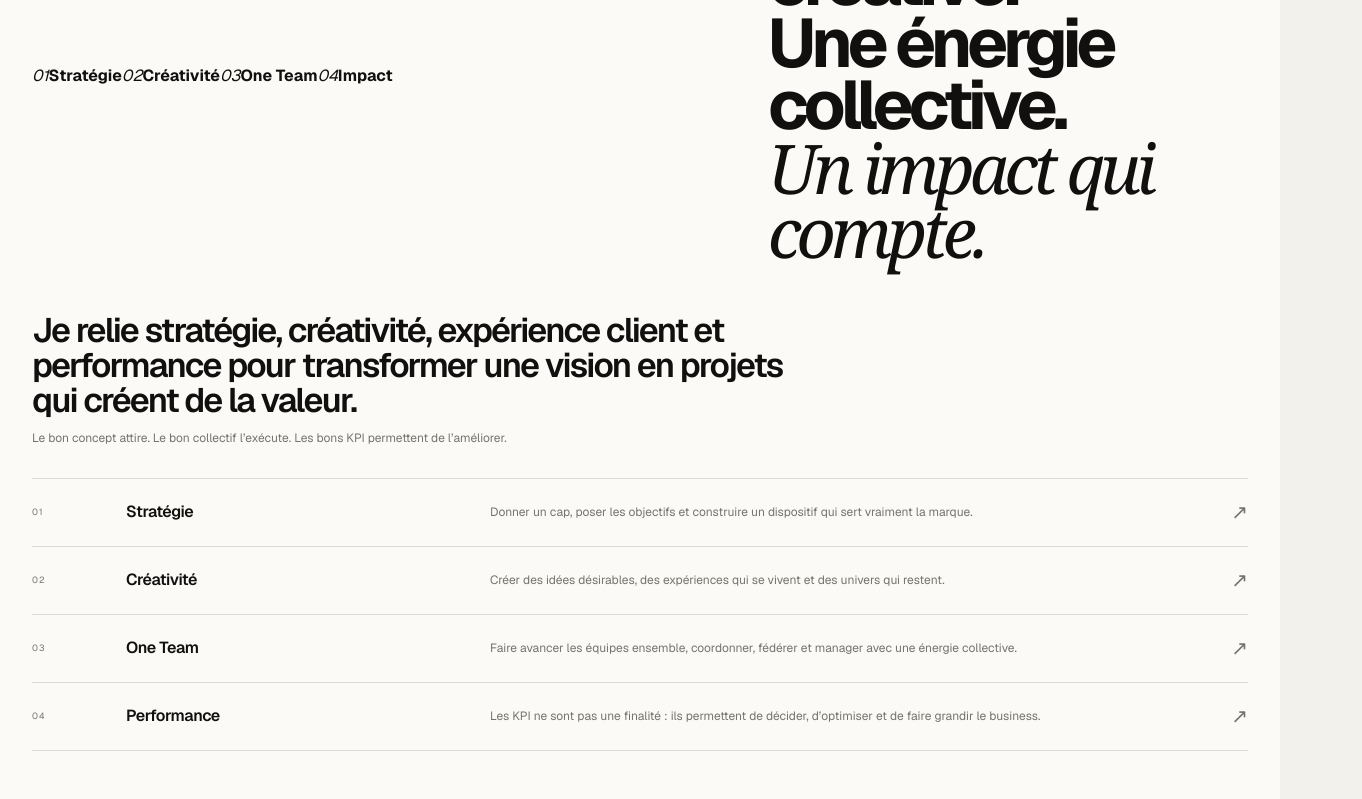
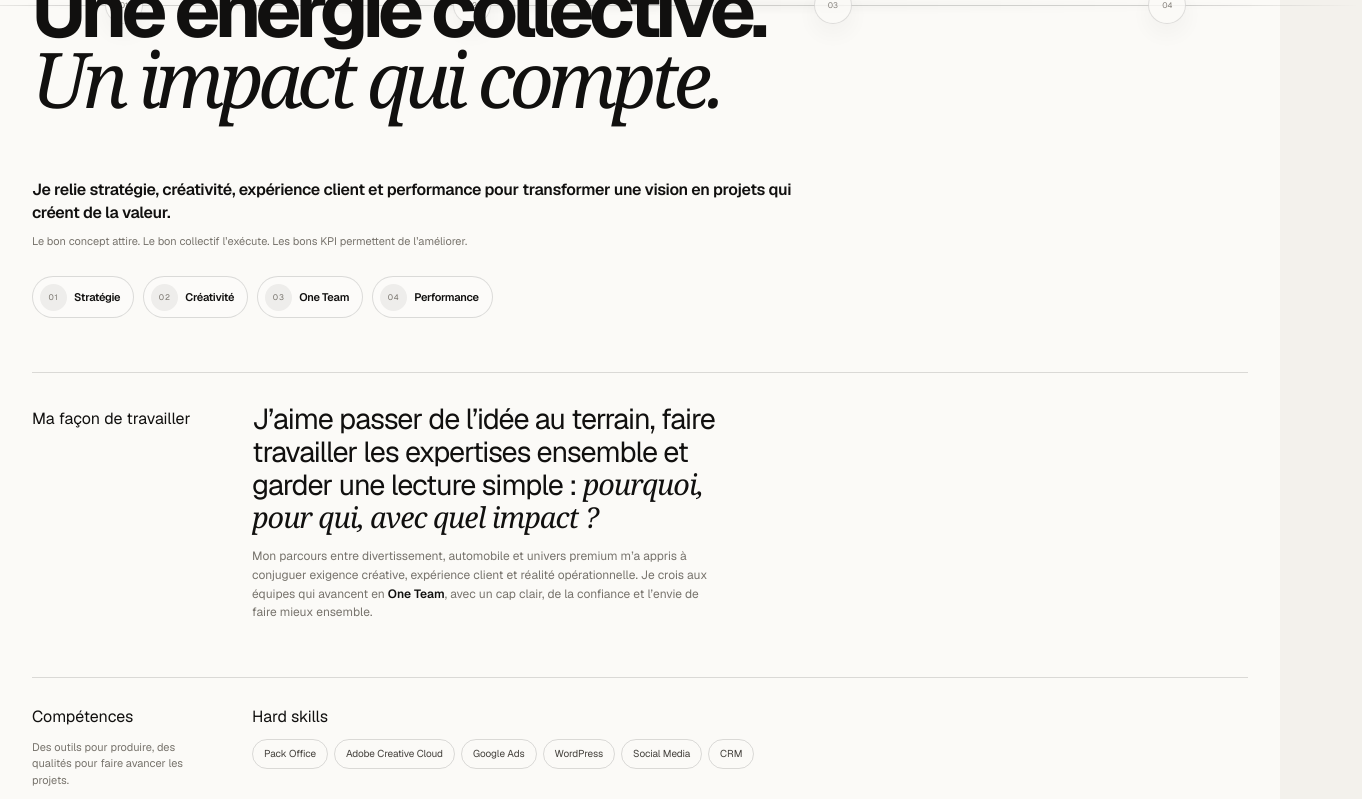
Before and after one commit to paulsebille/Portfolio, a Next.js app: page / in a window 1280 px wide. Shown: the part 1760-2559 px from the top of the page, 1362 px wide, since content can reach past the window. Built offline with nearby package versions, Linux system fonts and the light colour scheme.

Commit message:
Recompose About as a compact Apple-inspired flow

```diff
--- a/app/globals.css
+++ b/app/globals.css
@@ -1535,3 +1535,293 @@ body { font-family: "Helvetica Neue", Helvetica, Arial, sans-serif; }
   .about-body { margin-top: 42px; }
   .about-skills { margin-top: 48px; }
 }
+
+
+/* ===== APPLE-INSPIRED ABOUT RECOMPOSITION ===== */
+.about {
+  padding-top: 74px;
+  padding-bottom: 96px;
+}
+.about-hero {
+  position: relative;
+  display: block;
+  min-height: 270px;
+  overflow: visible;
+}
+.about-flow {
+  position: absolute;
+  inset: 4% -5% auto;
+  height: 190px;
+  pointer-events: none;
+  opacity: .9;
+}
+.about-flow .flow-line {
+  position: absolute;
+  left: -4%;
+  right: -4%;
+  top: 58%;
+  height: 1px;
+  background: linear-gradient(90deg, transparent, rgba(17,16,15,.18) 12%, rgba(17,16,15,.18) 88%, transparent);
+}
+.about-flow .flow-line::after {
+  content: "";
+  position: absolute;
+  inset: -2px 0;
+  background: linear-gradient(90deg, transparent, rgba(17,16,15,.09), transparent);
+  filter: blur(5px);
+}
+.flow-node {
+  position: absolute;
+  top: calc(58% - 19px);
+  display: flex;
+  align-items: center;
+  gap: 8px;
+  width: 38px;
+  height: 38px;
+  border: 1px solid rgba(17,16,15,.14);
+  border-radius: 50%;
+  background: rgba(251,250,247,.76);
+  backdrop-filter: blur(12px);
+  box-shadow: 0 10px 30px rgba(17,16,15,.06);
+  transition: width .55s var(--ease), border-radius .55s var(--ease), padding .55s var(--ease), background .4s ease, transform .55s var(--ease);
+  overflow: hidden;
+}
+.flow-node:hover {
+  width: 118px;
+  border-radius: 999px;
+  padding: 0 12px;
+  transform: translateY(-4px);
+  background: rgba(251,250,247,.96);
+}
+.flow-node i {
+  flex: 0 0 38px;
+  display: grid;
+  place-items: center;
+  width: 38px;
+  height: 38px;
+  margin-left: -1px;
+  font-size: 8px;
+  font-style: normal;
+  color: var(--muted);
+}
+.flow-node b {
+  opacity: 0;
+  white-space: nowrap;
+  font-size: 10px;
+  font-weight: 540;
+  letter-spacing: -.01em;
+  transition: opacity .25s ease .08s;
+}
+.flow-node:hover b { opacity: 1; }
+.flow-node-1 { left: 10%; }
+.flow-node-2 { left: 36%; }
+.flow-node-3 { left: 63%; }
+.flow-node-4 { left: 88%; }
+
+.about-hero-copy {
+  position: relative;
+  z-index: 2;
+  width: min(900px, 82%);
+  padding-top: 26px;
+}
+.about-hero-copy h2 {
+  margin: 0;
+  font-size: clamp(48px, 6vw, 86px);
+  line-height: .88;
+  letter-spacing: -.07em;
+}
+.about-hero-copy h2 strong { font-weight: 650; }
+.about-hero-copy h2 em {
+  font-family: Georgia, "Times New Roman", serif;
+  font-style: italic;
+  font-weight: 400;
+}
+.about-manifesto {
+  position: relative;
+  z-index: 3;
+  margin-top: 24px;
+  max-width: 760px;
+}
+.about-manifesto p {
+  margin: 0;
+  font-size: 16px;
+  line-height: 1.45;
+  letter-spacing: -.02em;
+  font-weight: 520;
+}
+.about-manifesto span {
+  margin-top: 9px;
+  font-size: 11px;
+  line-height: 1.5;
+}
+
+.about-principles-editorial {
+  display: flex;
+  align-items: center;
+  flex-wrap: wrap;
+  gap: 9px;
+  margin-top: 27px;
+  padding: 0;
+  border: 0;
+}
+.about-principle-row {
+  position: relative;
+  display: inline-flex;
+  align-items: center;
+  width: auto;
+  min-height: 42px;
+  padding: 0 13px 0 7px;
+  gap: 7px;
+  border: 1px solid var(--line);
+  border-radius: 999px;
+  background: rgba(255,255,255,.3);
+  cursor: default;
+  transition: opacity .7s var(--ease), transform .55s var(--ease), background .35s ease, border-color .35s ease;
+}
+.about-principle-row:not(.is-visible) {
+  opacity: 0;
+  transform: translateY(12px);
+}
+.about-principle-row.is-visible { opacity: 1; transform: translateY(0); }
+.about-principle-row:hover {
+  padding-inline: 13px;
+  background: var(--surface);
+  border-color: rgba(17,16,15,.25);
+}
+.about-principle-number {
+  display: grid;
+  place-items: center;
+  width: 27px;
+  height: 27px;
+  border-radius: 50%;
+  background: rgba(17,16,15,.06);
+  color: var(--muted);
+  font-size: 8px;
+}
+.about-principle-title {
+  font-size: 11px;
+  font-weight: 560;
+  white-space: nowrap;
+}
+.about-principle-detail {
+  position: absolute;
+  left: 0;
+  top: calc(100% + 10px);
+  z-index: 8;
+  width: 250px;
+  padding: 11px 13px;
+  border: 1px solid var(--line);
+  border-radius: 14px;
+  background: rgba(251,250,247,.96);
+  box-shadow: 0 16px 40px rgba(17,16,15,.1);
+  color: var(--muted);
+  font-size: 10px;
+  line-height: 1.45;
+  opacity: 0;
+  visibility: hidden;
+  transform: translateY(-5px);
+  transition: opacity .25s ease, transform .35s var(--ease), visibility .25s ease;
+}
+.about-principle-row:hover .about-principle-detail {
+  opacity: 1;
+  visibility: visible;
+  transform: translateY(0);
+}
+.about-principle-arrow { display: none; }
+
+.about-body {
+  margin-top: 54px;
+  padding-top: 30px;
+  border-top: 1px solid var(--line);
+}
+.about-story {
+  display: grid;
+  grid-template-columns: 180px minmax(0,1fr);
+  column-gap: 40px;
+  align-items: start;
+}
+.about-story .eyebrow { margin: 4px 0 0; }
+.about-lead {
+  max-width: 760px;
+  margin: 0;
+  font-size: clamp(21px, 2.25vw, 31px);
+  line-height: 1.12;
+  letter-spacing: -.035em;
+}
+.about-secondary {
+  grid-column: 2;
+  max-width: 700px;
+  margin: 13px 0 0;
+  color: var(--muted);
+  font-size: 12px;
+  line-height: 1.55;
+}
+
+.about-skills {
+  display: grid;
+  grid-template-columns: 180px minmax(0,1fr);
+  gap: 40px;
+  margin-top: 55px;
+  padding-top: 27px;
+  border-top: 1px solid var(--line);
+}
+.about-skills-intro p:last-child {
+  max-width: 170px;
+  font-size: 11px;
+  line-height: 1.5;
+}
+.skills-reveal-stack { gap: 27px; }
+.skills-block-reveal .eyebrow { margin-bottom: 10px; }
+.skill-pills-editorial { gap: 6px; }
+.skill-pills-editorial span {
+  min-height: 30px;
+  padding: 0 11px;
+  font-size: 10px;
+  background: transparent;
+}
+.skill-pills-editorial span:hover {
+  background: var(--surface);
+}
+
+@media (max-width:900px) {
+  .about-hero { min-height: 245px; }
+  .about-flow { inset: 0 -8% auto; }
+  .about-hero-copy { width: 94%; padding-top: 35px; }
+  .about-story,
+  .about-skills { grid-template-columns: 1fr; gap: 18px; }
+  .about-secondary { grid-column: 1; }
+  .about-skills-intro p:last-child { max-width: 330px; }
+}
+@media (max-width:560px) {
+  .about { padding-top: 62px; padding-bottom: 76px; }
+  .about-hero { min-height: 205px; }
+  .about-flow { top: 0; height: 145px; }
+  .about-flow .flow-line { top: 48%; }
+  .flow-node { top: calc(48% - 17px); width: 34px; height: 34px; }
+  .flow-node i { width: 34px; height: 34px; flex-basis: 34px; }
+  .flow-node b { display: none; }
+  .flow-node-1 { left: 8%; }
+  .flow-node-2 { left: 34%; }
+  .flow-node-3 { left: 60%; }
+  .flow-node-4 { left: 86%; }
+  .about-hero-copy { padding-top: 42px; width: 100%; }
+  .about-hero-copy h2 { font-size: 45px; }
+  .about-manifesto { margin-top: 12px; }
+  .about-manifesto p { font-size: 14px; }
+  .about-manifesto span { font-size: 10px; }
+  .about-principles-editorial { margin-top: 20px; }
+  .about-principle-row { min-height: 38px; padding-right: 10px; }
+  .about-principle-detail {
+    position: fixed;
+    left: 16px;
+    right: 16px;
+    bottom: 16px;
+    top: auto;
+    width: auto;
+  }
+  .about-body { margin-top: 42px; padding-top: 23px; }
+  .about-story { gap: 10px; }
+  .about-lead { font-size: 23px; }
+  .about-secondary { font-size: 11px; }
+  .about-skills { margin-top: 42px; padding-top: 23px; }
+}
```
